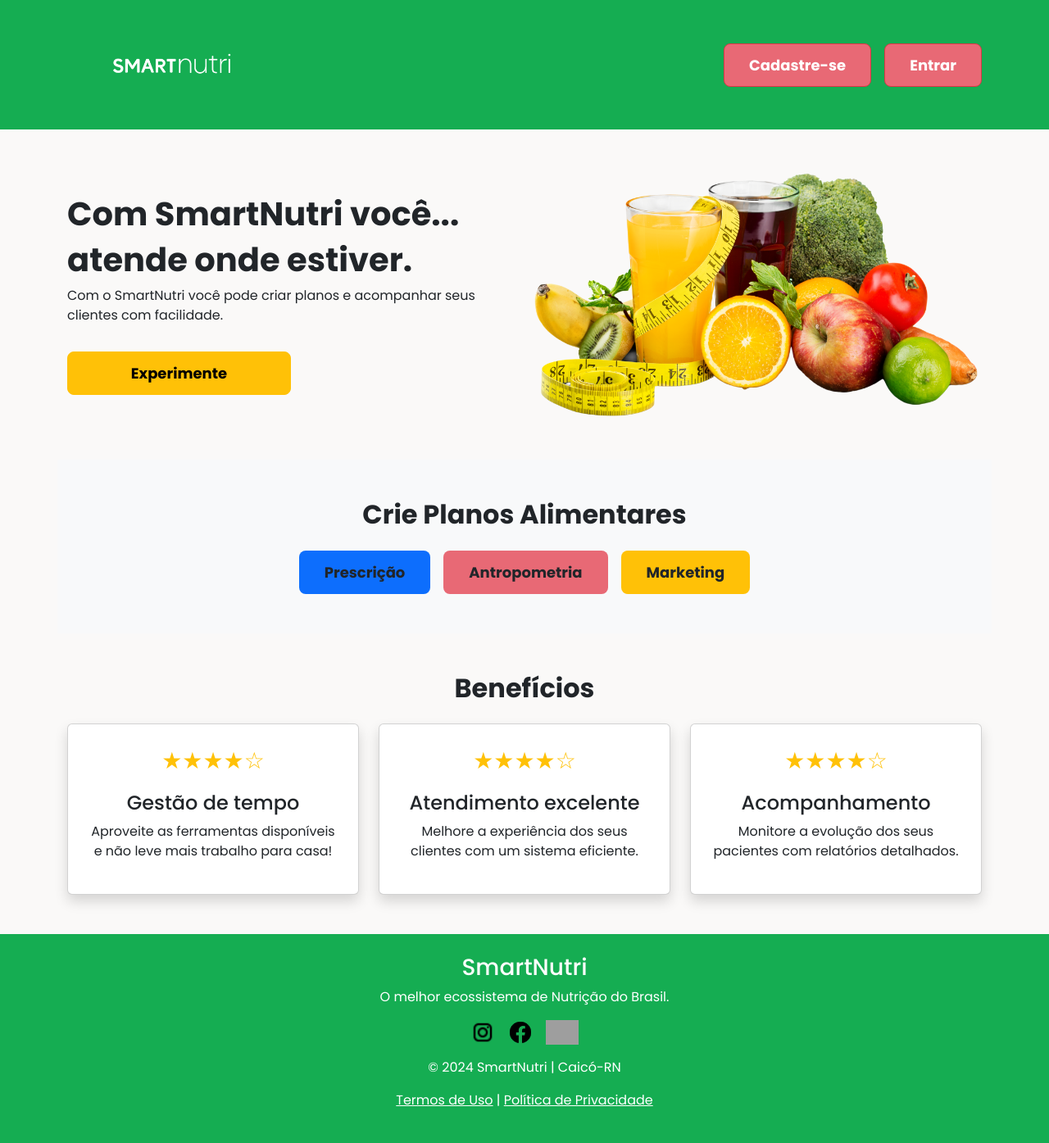
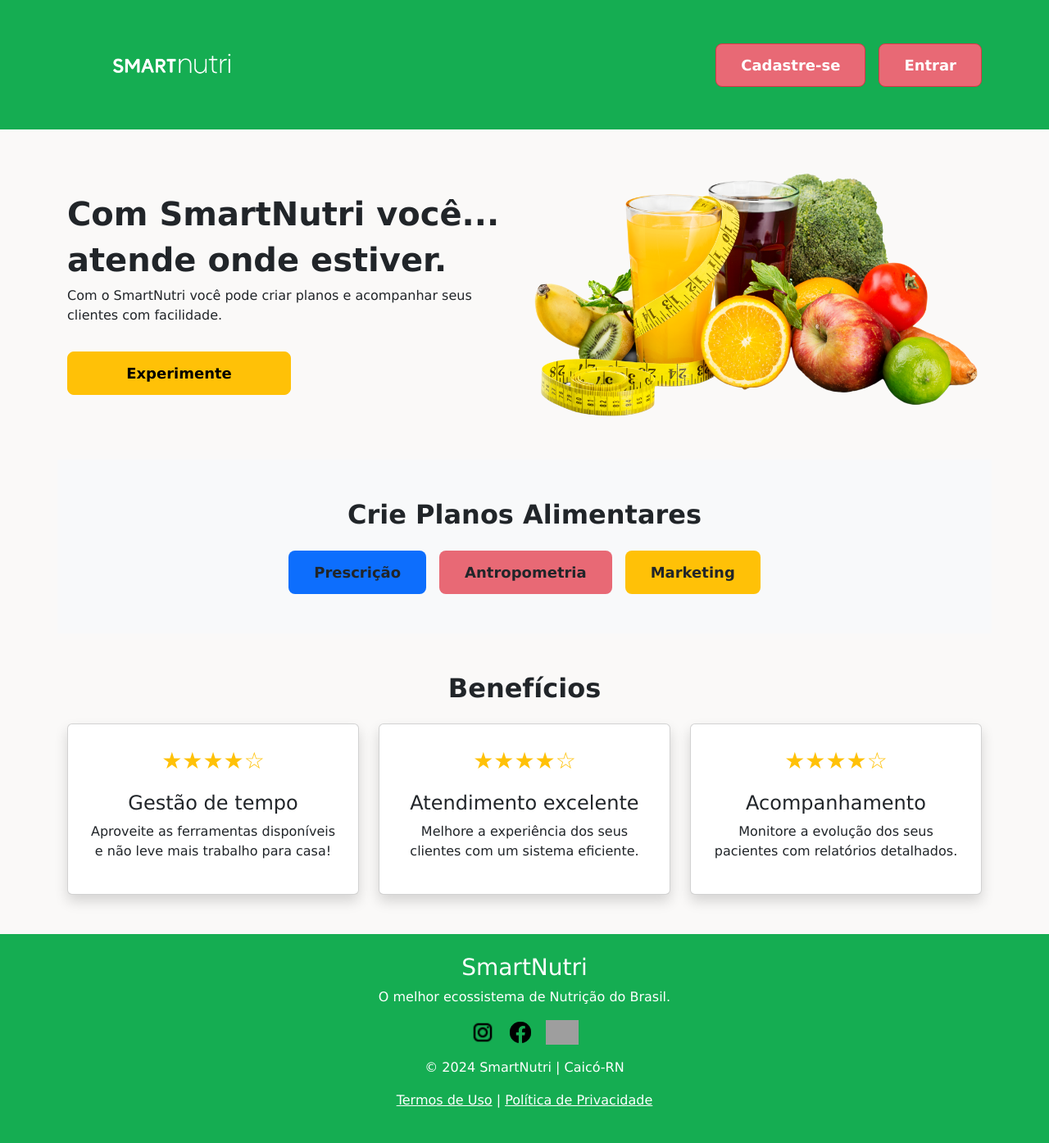
Before and after one commit to cllararibeiro/smartnutri, a Flask app: page / in a window 1280 px wide. Shown: the whole page at 82% size. Run offline with Flask 3, Linux system fonts and the light colour scheme; parts of the project's set-up code (start-up, migrations or seed data) failed here and were passed over; grey boxes are pictures that could not be loaded.

Commit message:
Update styles.css

```diff
--- a/static/css/styles.css
+++ b/static/css/styles.css
@@ -1,5 +1,3 @@
-@import url('https://fonts.googleapis.com/css2?family=Poppins:ital,wght@0,100;0,200;0,300;0,400;0,500;0,600;0,700;0,800;0,900;1,100;1,200;1,300;1,400;1,500;1,600;1,700;1,800;1,900&display=swap');
-
 :root {
     --verde-cabeçalho: #0a5247;
     --verde-botao-borda: #70883A;
@@ -23,10 +21,10 @@
     margin: 0;
     padding: 0;
     box-sizing: border-box;
-    font-family: "Poppins", sans-serif;
 }
 
 body {
+    font-family: 'Lucida Sans', 'Lucida Sans Regular', 'Lucida Grande', 'Lucida Sans Unicode', Geneva, Verdana, sans-serif;
     background-color: #faf9f8;
 }
 
```
